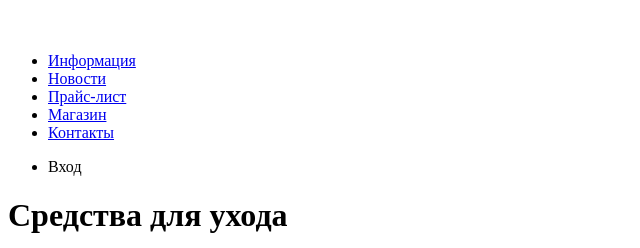
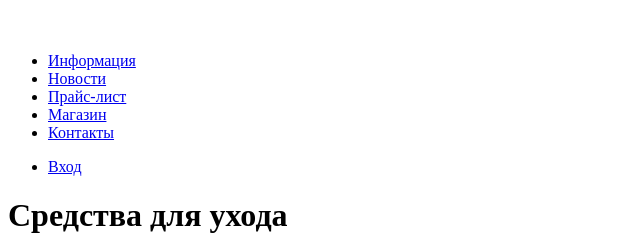
Before and after one commit to DmitryGuitar/640199-barbershop-25, a plain HTML site: page catalog.html in a window 1280 px wide. Shown: the top 248 px of the page, 0-640 px from the left. Drawn offline with Linux system fonts and the light colour scheme.

Commit message:
Update catalog.html

```diff
--- a/catalog.html
+++ b/catalog.html
@@ -18,7 +18,7 @@
           <li><a href="contacts.html">Контакты</a></li>
         </ul>
         <ul class="user-navigation">
-          <li class="login-link">Вход</li>
+          <li class="login-link"><a href="login.html" class="login-link">Вход</a></li>
         </ul>
       </nav>
     </header>
```
